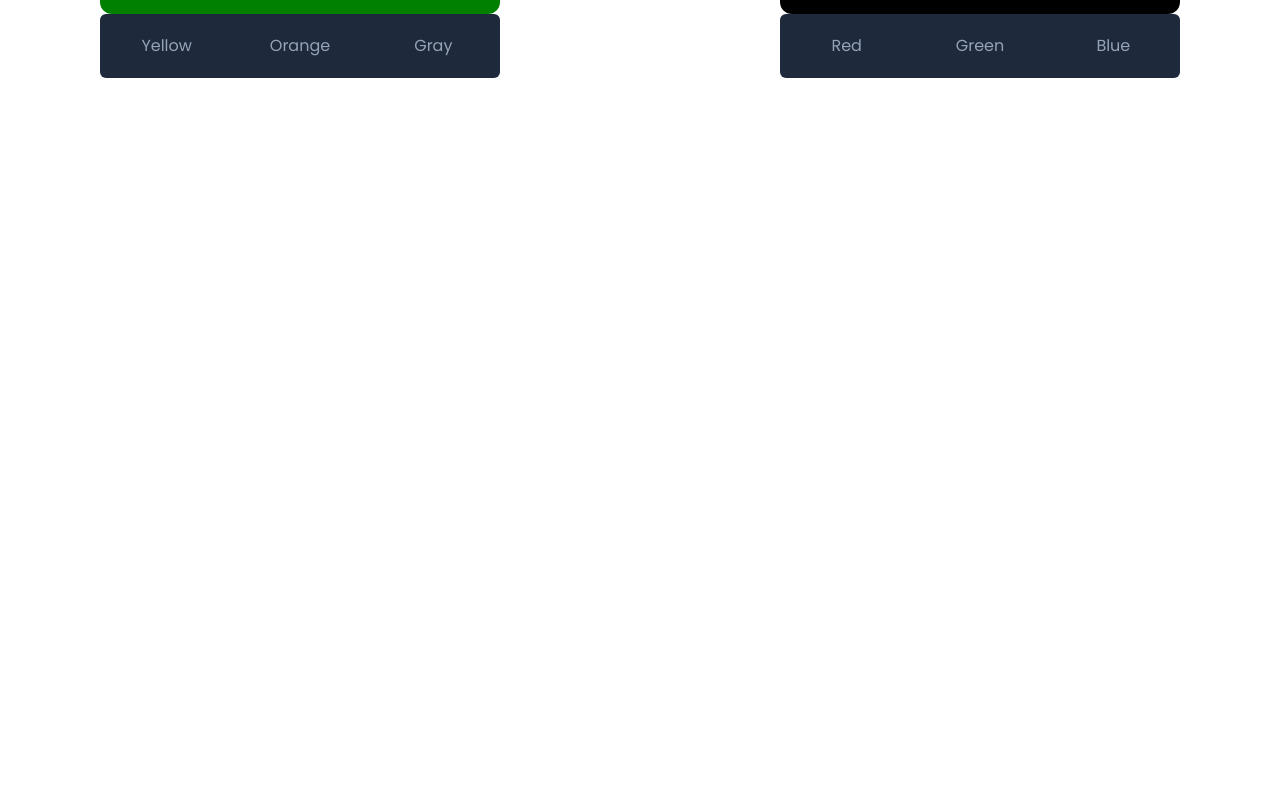
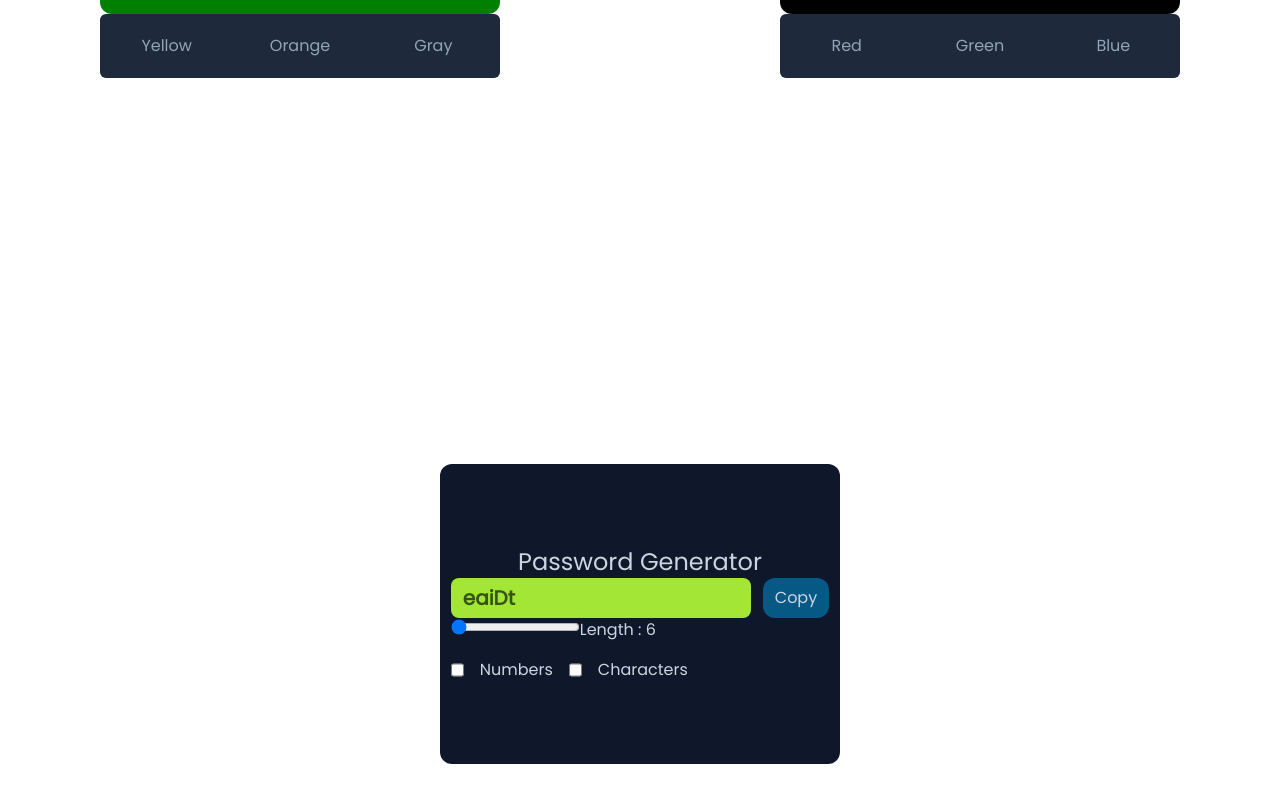
Before and after one commit to subhraneel2005/React-Basics-Practice, a React (Vite) app: page / in a window 1280 px wide. Shown: the part 2018-2820 px from the top of the page. Before the commit the page ends 2232 px from the top, so only its background shows below. Built offline with nearby package versions, Linux system fonts and the light colour scheme.

Commit message:
made a simple password generator using useCallback, useState, useEffect and useRef

```diff
--- a/src/App.jsx
+++ b/src/App.jsx
@@ -3,6 +3,7 @@ import First from './First'
 import Second from './Second'
 import PropsPractice from './PropsPractice'
 import Third from './Third'
+import Fourth from './Fourth'
 
 
 
@@ -23,6 +24,7 @@ function App() {
         <Third colorOne="yellow" colorTwo="orange" colorThree="gray" tOne='Yellow' tTwo='Orange' tThree='Gray' title="Card 1" dColor="green" />
         <Third/>
       </div>
+      <Fourth/>
     </div>
   )
 }
--- /dev/null
+++ b/src/Fourth.jsx
@@ -0,0 +1,81 @@
+import React, { useCallback, useEffect, useRef, useState } from 'react'
+
+function Fourth() {
+
+    const [copied, setCopied] = useState('Copy');
+
+    const [passlength, setPassLength] = useState(6);
+
+    const [numbersAllowed, setNumbersAllowed] = useState(false);
+
+    const [charAllowed, setCharAllowed] = useState(false);
+
+    const [password, setPassword] = useState("");
+
+    const passwordGeneratorLogic = useCallback(() => {
+
+        let GeneratedPassword = "";
+
+        let CharStrs = "ABCDEFGHIJKLMNOPQRSTUVWXYZabcdefghijklmnopqrstuvwxyz";
+
+        if(numbersAllowed)
+        {
+            CharStrs += "0123456789";
+        }
+
+        if(charAllowed)
+        {
+            CharStrs += "!@#$%&*";
+        }
+
+        if(numbersAllowed === true && charAllowed === true)
+        {
+            CharStrs += "0123456789!@#$%^&*";
+        }
+
+        for( let i = 1; i <= passlength; i++)
+        {
+            let randPassword = Math.floor(Math.random()*CharStrs.length+1);
+
+            GeneratedPassword += CharStrs.charAt(randPassword);
+        }
+
+        setPassword(GeneratedPassword)
+
+    }, [passlength,numbersAllowed,charAllowed,setPassword])
+
+    useEffect(()=>{passwordGeneratorLogic()},[passlength, numbersAllowed, charAllowed, passwordGeneratorLogic])
+
+    const passRef = useRef(null);
+
+    const copyPass = useCallback(()=>{
+        passRef.current?.select()
+        window.navigator.clipboard.writeText(password)
+    },[password])
+  return (
+    <div className='h-screen w-full flex justify-center items-center'>
+        <div className='h-[300px] w-[400px] bg-slate-900 text-slate-300 flex justify-center items-center rounded-xl'>
+            <div className='block'><h1 className='text-center text-2xl'>Password Generator</h1>
+            <div className='flex gap-3'>
+                <input ref={passRef} placeholder='Password' type="text" value={password} readOnly className='w-[300px] h-[40px] text-lime-900 font-bold text-xl p-3 bg-lime-400 rounded-lg' /><button onClick={copyPass} className='px-3
+                py-2 bg-sky-800 rounded-xl'>{copied}</button>
+            </div>
+            <input min={6} max={20} type="range" value={passlength} onChange={(event) => {
+                setPassLength(event.target.value)
+            }}/><label>Length : {passlength}</label>
+            <div className='flex gap-4 mt-4'>
+                <input type="checkbox"
+                defaultChecked ={numbersAllowed}
+                onChange={()=>{setNumbersAllowed((prev) => !prev)}}
+                /><label>Numbers</label>
+                <input type="checkbox"
+                defaultChecked={charAllowed}
+                onChange={() => {setCharAllowed((prev)=> !prev)}}
+                /><label>Characters</label>
+            </div></div>
+        </div>
+    </div>
+  )
+}
+
+export default Fourth
```
